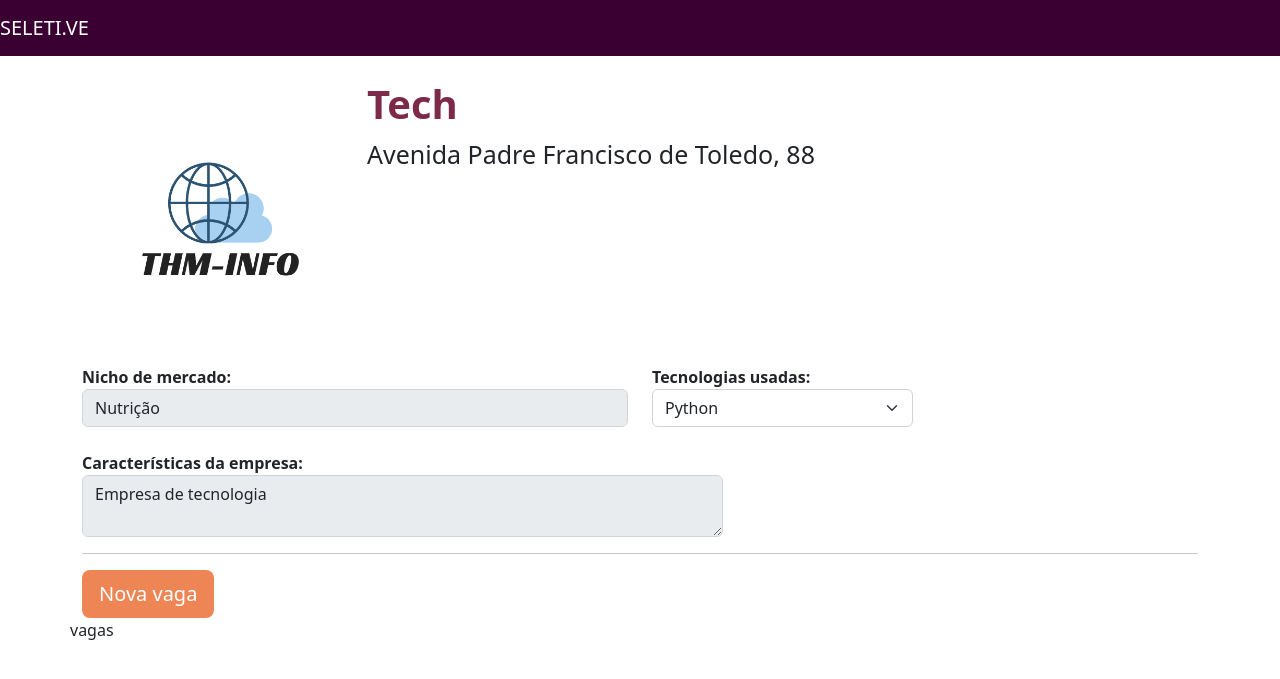
After one commit to thiagotech86/seletive, a Django app: page /home/empresa/5 in a window 1280 px wide. The commit adds this page. Shown: the top 679 px of the page. Run offline with Django 5.2, Linux system fonts and the light colour scheme; data comes from the database, SQL or seed files in the repository; both versions use the stored data as it was after the commit.

Commit message:
Filtros e Modal

```diff
--- a/empresa/models.py
+++ b/empresa/models.py
@@ -25,6 +25,9 @@ class Empresa(models.Model):
     def __str__(self):
         return self.nome
 
+    def qtd_vagas(self):
+        return Vagas.objects.filter(empresa__id=self.id).count() # Contagem de vagas por empresa de mesmo id
+
 class Vagas(models.Model):
     choices_experiencia = (
         ('J', 'Júnior'),
--- /dev/null
+++ b/empresa/templates/empresa_unica.html
@@ -0,0 +1,175 @@
+{% extends 'base.html' %}
+{% load static %}
+
+{% block 'head' %}
+    <link href="{% static 'empresa/css/empresa.css' %}" rel="stylesheet">
+{% endblock%}
+
+
+{% block 'body' %}
+
+
+    <br>
+    <div class="container">
+        {% if messages %}
+            {% for message in messages %}
+                <br>
+                <section class="alert {{message.tags}}">
+                    {{message}}
+                </section>
+            {% endfor %}
+        {% endif %}
+        <div class="row">
+            <div class="col-md-3">
+                <img width="100%" src="{{empresa.logo.url}}">
+            </div>
+
+            <div class="col-md">
+                <h1 class="titulo">{{empresa.nome}}</h1>
+                <p class="paragrafo">{{empresa.endereco}}</p>
+            </div>
+
+
+
+        </div>
+        <br>
+        <div class="row">
+            <div class="col-md-6">
+                <label>Nicho de mercado:</label>
+                <input disabled type="text" class="form-control" value="{{empresa.get_nicho_mercado_display}}">
+            </div>
+
+            <div class="col-md-3">
+                <label>Tecnologias usadas:</label>
+                <select class="form-select">
+                    {% for tech in empresa.tecnologias.all %}
+                       <option>{{tech}}</option>
+                    {%endfor%}
+                </select>
+
+            </div>
+        </div>
+        <br>
+        <div class="row">
+            <div class="col-md-7">
+                <label>Características da empresa:</label>
+                <textarea disabled class="form-control">{{empresa.caracteristica_empresa}}</textarea>
+            </div>
+
+            <div class="col-md-3">
+
+
+            </div>
+        </div>
+
+        <hr>
+
+        <a data-bs-toggle="modal" data-bs-target="#exampleModal" class="btn btn-lg btn-orange">Nova vaga</a>
+
+        <div class="row">
+            vagas
+        </div>
+
+    </div>
+    <br>
+    <br>
+    <!--Modal do bootstrap para abrir janela de formulário de cadastro de vags-->
+    <div class="modal fade modal-lg" id="exampleModal" tabindex="-1" aria-labelledby="exampleModalLabel" aria-hidden="true">
+        <div class="modal-dialog">
+            <div class="modal-content">
+            <div class="modal-header">
+                <h5 style="font-size: 30px" class="modal-title titulo" id="exampleModalLabel">Nova vaga</h5>
+                <button type="button" class="btn-close" data-bs-dismiss="modal" aria-label="Close"></button>
+            </div>
+            <div class="modal-body">
+                <form action="" method="POST">
+                    <div class="row">
+                        <div class="col-md">
+                            <label>Título:</label>
+                            <input type="text" name="titulo" class="form-control" placeholder="Digite o título da vaga...">
+                        </div>
+
+                        <div class="col-md">
+                            <label>Email:</label>
+                            <input type="email" name="email" class="form-control" placeholder="email@email.com.br">
+                        </div>
+
+                    </div>
+                    <br>
+                    <div class="row">
+                        <div class="col-md">
+                            <label>Tecnologias que já domino:</label>
+                            <select name="tecnologias_domina" class="form-select" multiple>
+                                {% for tech in tecnologias %}
+                                    <option value="{{tech.id}}">{{tech}}</option>
+                                {% endfor %}
+
+                            </select>
+                        </div>
+
+                        <div class="col-md">
+                            <label>Tecnologias que não domino:</label>
+                            <select name="tecnologias_nao_domina" class="form-select" multiple>
+                                {% for tech in tecnologias %}
+                                    <option value="{{tech.id}}">{{tech}}</option>
+                                {% endfor %}
+
+                            </select>
+                        </div>
+
+                    </div>
+                    <br>
+                    <div class="row">
+                        <div class="col-md">
+                            <label>Nível de experiência:</label>
+                            <select name="experiencia" class="form-select">
+                                <option value="J">Júnior</option>
+                                <option value="P">Pleno</option>
+                                <option value="S">Sênior</option>
+                            </select>
+                        </div>
+
+                        <div class="col-md">
+                            <label>Data final:</label>
+                            <input type="date" class="form-control" name="data_final">
+
+                        </div>
+
+                    </div>
+                    <br>
+                    <div class="row">
+                        <div class="col-md">
+                            <label>Empresa:</label>
+                            <select name="empresa" class="form-select">
+                              {% for empresa_iter in empresas %}
+                                <option {% if empresa_iter.id == empresa.id %}selected {%endif%} value="{{empresa_iter.id}}">{{empresa_iter}}</option><!--Option configurado para iniciar com a empresa selecionada-->
+                              {%endfor%}
+                            </select>
+                        </div>
+
+                    </div>
+
+                    <br>
+                    <div class="row">
+                        <div class="col-md">
+                            <label>Status:</label>
+                            <select name="status" class="form-select">
+                                <option value="I">Interesse</option>
+                                <option value="C">Currículo enviado</option>
+                                <option value="E">Entrevista</option>
+                                <option value="D">Desafio técnico</option>
+                                <option value="F">Finalizado</option>
+                            </select>
+                        </div>
+
+                    </div>
+                    <br>
+                    <input type="submit" value="Nova empresa" class="btn btn-lg btn-orange">
+
+                </form>
+            </div>
+
+            </div>
+        </div>
+    </div>
+{% endblock %}
--- a/empresa/urls.py
+++ b/empresa/urls.py
@@ -1,10 +1,12 @@
 
 from django.urls import path
 from . import views
+
 
 urlpatterns = [
     path('nova_empresa/',views.nova_empresa, name='nova_empresa'),
     path('empresas/', views.empresas, name="empresa"),
     path('excluir_empresa/<int:id>', views.excluir_empresa, name="excluir_empresa"),
+    path('empresa/<int:id>', views.empresa, name="empresa_unica"),
 
 ]
--- a/empresa/views.py
+++ b/empresa/views.py
@@ -1,4 +1,4 @@
-from django.shortcuts import render, redirect
+from django.shortcuts import render, redirect, get_object_or_404
 from django.http import HttpResponse
 from .models import Tecnologias, Empresa
 from django.contrib import messages
@@ -49,11 +49,29 @@ def nova_empresa(request):
 
 
 def empresas(request):
-    empresas=Empresa.objects.all()
-    return render(request,'empresa.html', {'empresas':empresas})
+    tecnologias_filtrar=request.GET.get('tecnologias') # Filtros
+    nome_filtrar=request.GET.get('nome')
+    empresas=Empresa.objects.all() # buscar todas as empresas
+
+    if tecnologias_filtrar: # Filtrar empresas pela tecnologia
+        empresas=empresas.filter(tecnologias=tecnologias_filtrar)
+
+    if nome_filtrar:
+        empresas=empresas.filter(nome__icontains=nome_filtrar)
+
+
+
+    tecnologias=Tecnologias.objects.all()
+    return render(request,'empresa.html', {'empresas':empresas, 'tecnologias':tecnologias})
 
 def excluir_empresa(request, id):
     empresa = Empresa.objects.get(id=id) # acessar uma única empresa através do id requisitado
     empresa.delete()
     messages.add_message(request, constants.SUCCESS, 'Empresa excluída com sucesso')
     return redirect('/home/empresas')
+
+def empresa(request, id):
+    empresa_unica = get_object_or_404(Empresa, id=id) # pegar empresa pelo Id através do método 404
+    tecnologias=Tecnologias.objects.all()
+    empresas=Empresa.objects.all()
+    return render(request, 'empresa_unica.html', {'empresa': empresa_unica, 'tecnologias':tecnologias, 'empresas':empresas})
--- a/seletive/urls.py
+++ b/seletive/urls.py
@@ -16,8 +16,12 @@ Including another URLconf
 """
 from django.contrib import admin
 from django.urls import path, include
+from django.conf import settings
+from django.conf.urls.static import static
 
 urlpatterns = [
     path('admin/', admin.site.urls),
     path('home/', include('empresa.urls')),
 ]
+
+urlpatterns += static(settings.MEDIA_URL, document_root=settings.MEDIA_ROOT)
--- /dev/null
+++ b/templates/static/empresa/css/empresa.css
@@ -0,0 +1,41 @@
+.titulo{
+
+    color: #7D2948;
+    font-weight: bold;
+
+}
+
+.paragrafo{
+    font-size: 25px;
+}
+
+.btn-orange{
+
+    background-color: #ED8554;
+    color: white;
+}
+
+label{
+    font-weight: bold;
+}
+
+.box-vagas{
+
+    width: 400px;
+    margin-top: 60px;
+    background-color: #EDE6E6;
+}
+
+.header-vagas{
+    background-color: #7D2948;
+    padding: 15px;
+    color: white
+}
+
+.body-vagas{
+    padding: 15px;
+}
+
+.paragrafo-orange{
+    color: #ED8554;
+}
```
Also changed, not shown: empresa/templates/empresa.html (+10 -3 lines), db.sqlite3, media/logo_empresa/THM-INFO_6.png (added), media/logo_empresa/THM-INFO_Logotipo_pMWbqkC.png (added), templates/static/empresa/img/flag_green.png (added), templates/static/empresa/img/flag_red.png (added).
